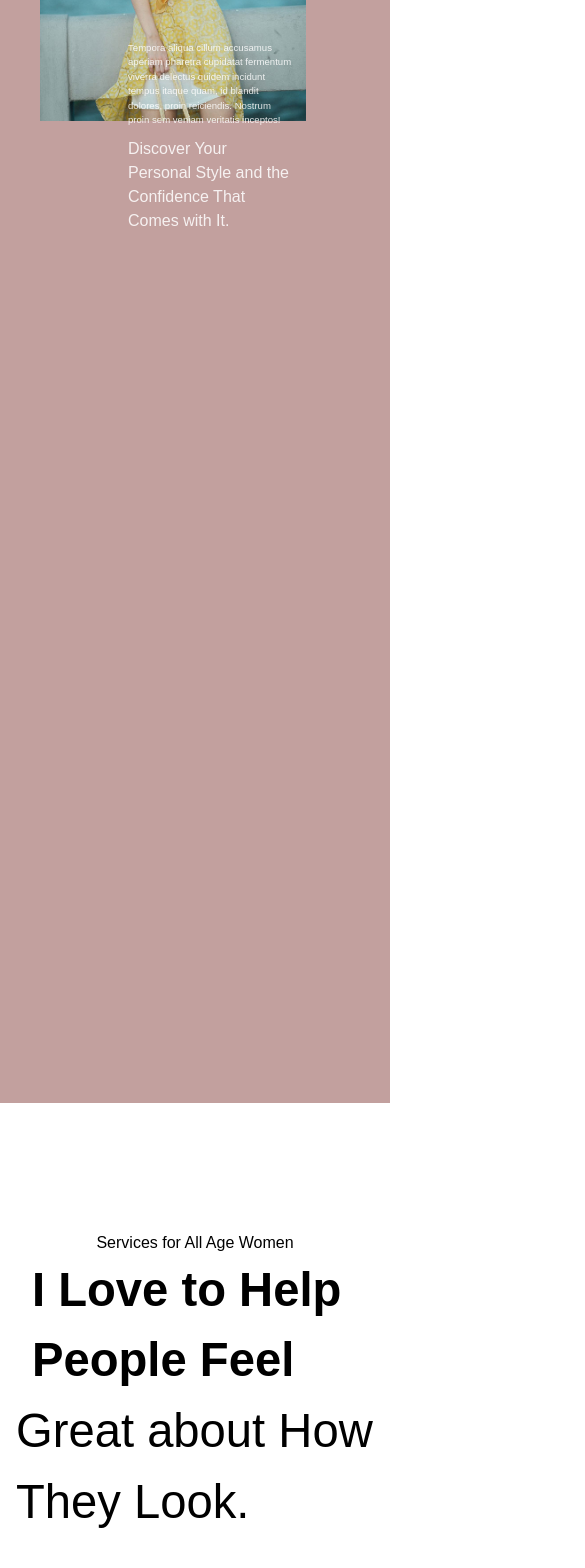
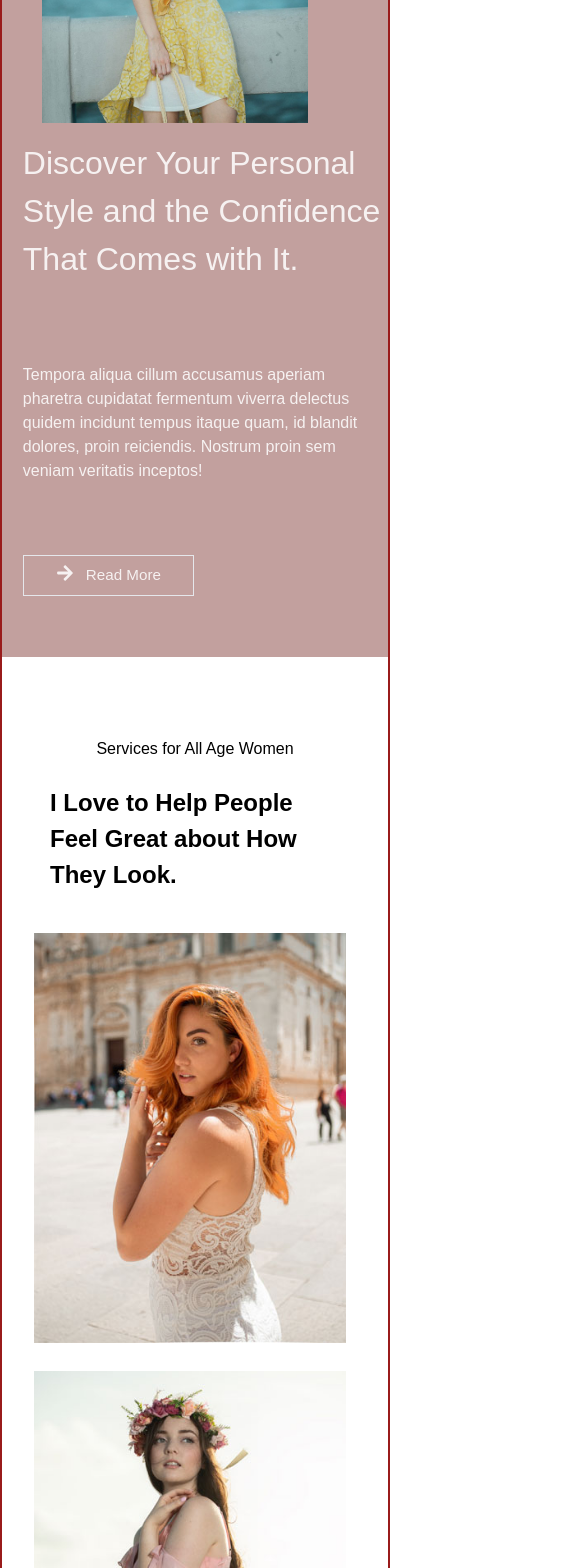
Before and after one commit to santoshinikeelu/ecommerce, a React (Vite) app: page / in a window 390 px wide. Shown: the part 1500-3068 px from the top of the page, 585 px wide, since content can reach past the window. Built offline with nearby package versions, Linux system fonts and the light colour scheme; a web font is replaced by a local one.

Commit message:
responsive

```diff
--- a/src/App.jsx
+++ b/src/App.jsx
@@ -5,7 +5,7 @@ import { IoMdArrowDropright } from "react-icons/io";
 
 function App() {
   return (
-    <div className="flex flex-col gap-0 w-[100vw]">
+    <div className="flex flex-col gap-0 w-[100vw] border-2 border-red-800">
       <div class=" relative parallax-container grid grid-cols-3 ">
         <div className="col-span-1">
           <h1
@@ -56,22 +56,26 @@ function App() {
           Great Style For Everyone
         </div>
         <div className="pl-7 mt-[0.75rem] md:mt-[0.25rem] lg:mt-[0.25rem] xl:mt-[0.25rem] text-[1.8rem]  md:text-[3rem] lg:text-[3rem] xl:text-[3rem]">
-          I Love to Help People Feel Great  about How They Look.
+          I Love to Help People Feel Great about How They Look.
         </div>
-        <div className="bg-[#C2A09E] h-[80rem] w-full md:h-[30rem] lg:h-[30rem] xl:h-[30rem] mt-[10rem]  md:mt-[8rem] lg:mt-[8rem] xl:mt-[8rem]  ">
+        <div className="bg-[#C2A09E] h-[52rem] w-full md:h-[30rem] lg:h-[30rem] xl:h-[30rem] mt-[10rem]  md:mt-[8rem] lg:mt-[8rem] xl:mt-[8rem]  ">
           <div className=" "></div>
           <div className="absolute px-[2.5rem] md:left-[4rem] lg:left-[4rem] xl:left-[4rem] top-[20rem]">
-            <img className=" h-[23rem] md:h-[37rem] lg:h-[37rem] xl:h-[37rem]" src="/the-model.jpg" alt="Image" />
+            <img
+              className=" h-[23rem] md:h-[37rem] lg:h-[37rem] xl:h-[37rem]"
+              src="/the-model.jpg"
+              alt="Image"
+            />
           </div>
           <div
-            className="absolute left-[8rem] md:left-[38rem] lg:left-[38rem] xl:left-[38rem] top-[44rem] md:top-[30rem] lg:top-[30rem] xl:top-[30rem]  text-white/85
-         text-[1em] md:text-[2rem] lg:text-[2rem] xl:text-[2rem] mr-[6rem]"
+            className="absolute left-[1.3rem] md:left-[38rem] lg:left-[38rem] xl:left-[38rem] top-[44rem] md:top-[30rem] lg:top-[30rem] xl:top-[30rem]  text-white/85
+         text-[2rem] md:text-[2rem] lg:text-[2rem] xl:text-[2rem]  md:mr-[6rem] lg:mr-[6rem] xl:mr-[6rem] "
           >
             Discover Your Personal Style and the Confidence That Comes with It.
           </div>
           <div
-            className="absolute left-[8rem] md:left-[38rem] lg:left-[38rem] xl:left-[38rem] top-[38rem]  text-white/85
-         text-[0.6rem] md:text-[0.96rem] lg:text-[0.96rem] xl:text-[0.96rem] mr-[6rem]"
+            className="absolute left-[1.3rem] md:left-[38rem] lg:left-[38rem] xl:left-[38rem] top-[58rem] md:top-[38rem] lg:top-[38rem] xl:top-[38rem]  text-white/85
+         text-[1rem] md:text-[0.96rem] lg:text-[0.96rem] xl:text-[0.96rem] mr-4 md:mr-[6rem] lg:mr-[6rem] xl:mr-[6rem]"
           >
             Tempora aliqua cillum accusamus aperiam pharetra cupidatat fermentum
             viverra delectus quidem incidunt tempus itaque quam, id blandit
@@ -80,7 +84,7 @@ function App() {
           </div>
 
           <button
-            class="absolute left-[38rem] top-[46rem] border-[0.05rem] text-white/85
+            class="absolute left-[1.3rem] md:left-[38rem] lg:left-[38rem] xl:left-[38rem] top-[70rem] md:top-[58rem] lg:top-[58rem] xl:top-[58rem] border-[0.05rem] text-white/85
          text-[0.95rem]  px-[2rem] py-[0.5rem] transition ease-in-out delay-50 hover:-translate-y-1 hover:scale-110  duration-50 "
           >
             <div className=" flex justify-center items-start flex-row gap-3">
@@ -92,38 +96,36 @@ function App() {
             </div>
           </button>
         </div>
-        <div className=" mt-[8rem] flex flex-col  items-center">
-          <div className="mx-[3rem]">Services for All Age Women</div>
-          <div className="text-[2.95rem] flex flex-col ">
-            <span className="mx-[2rem] font-bold">
-              I Love to Help People Feel
-            </span>{" "}
-            <span className="mx-[1rem]">Great about How They Look.</span>{" "}
+      </div>
+        <div className=" mt-[5rem]  md:mt-[8rem] lg:mt-[8rem] xl:mt-[8rem]  flex flex-col  items-center">
+          <div className="mx-[2rem]">Services for All Age Women</div>
+          <div className="text-[1.5rem]  md:text-[2.95rem] lg:text-[2.95rem] xl:text-[2.95rem] mt-6 font-bold mx-[3rem]">
+            I Love to Help People Feel Great about How They Look.
           </div>
         </div>
-        <div className="relative flex items-center justify-center gap-5 my-10 h-[80vh] w-[100vw] ">
-          <img className="h-[80%]" src="/first.jpg" alt="Image" />
-          <img className="h-[90%]" src="/model-2.jpg" alt="Image" />
-          <img className="h-[100%]" src="/model-3.jpg" alt="Image" />
-          <img className="h-[80%]" src="/model-4.jpg" alt="Image" />
+        <div className="relative flex flex-col sm:flex-col md:flex-col lg:flex xl:flex  lg:justify-center gap-7 my-10 h-[80vh] w-[100vw] mx-[2rem]  ">
+          <img className="h-[100%] w-[80%]  sm:h-[80%] md:h-[80%] lg:h-[80%] xl:h-[80%] " src="/first.jpg" alt="Image" />
+          <img className="h-[100%] w-[80%] sm:h-[90%] md:h-[90%] lg:h-[90%] xl:h-[90%] " src="/model-2.jpg" alt="Image" />
+          <img className="h-[100%] w-[80%] " src="/model-3.jpg" alt="Image" />
+          <img className="h-[100%] w-[80%] sm:h-[80%] md:h-[80%] lg:h-[80%] xl:h-[80%] " src="/model-4.jpg" alt="Image" />
         </div>
-        <div className="relative grid grid-cols-3 place-items-start gap-5  h-[40vh] w-[100vw]  mt-[5rem]">
-          <div className="flex flex-col col-span-1 ml-[4rem]">
-            <div className="flex items-start gap-3">
-              <img className="h-[15%]  " src="/01-free-img.png" alt="Image" />
-              <div className=" text-black font-semibold text-[1.75rem]">
+        <div className="relative flex flex-col justify-between items-center lg:grid grid-cols-3 lg:place-items-start gap-5  h-[160vh] lg:h-[40vh] w-[99vw]  mt-[73rem] lg:mt-[5rem] px-3 border-2 border-teal-300">
+          <div className="flex flex-col justify-between items-center lg:col-span-1 lg:ml-[4rem]">
+            <div className="flex flex-col justify-center items-center lg:flex lg:items-start gap-3">
+              <img className="h-[55%] lg:h-[15%]  " src="/01-free-img.png" alt="Image" />
+              <div className=" text-black font-semibold text-[2rem] lg:text-[1.75rem]">
                 Wardrobe Styling
               </div>
             </div>
-            <div className="text-[1rem] mt-5 ml-[3.5rem] font-thin ">
+            <div className="text-[1rem] lg:text-[1rem] mt-5 px-[2.5rem] lg:ml-[3.5rem] font-thin ">
               Sem curae incidunt in. Illum, culpa debitis omnis convallis fugiat
               temporibus
             </div>
           </div>
           <div className="flex flex-col col-span-1 mx-[2rem]">
-            <div className="flex items-start gap-3">
-              <img className="h-[15%]  " src="/02.png" alt="Image" />
-              <div className=" text-black font-semibold text-[1.75rem]">
+            <div className="flex flex-col items-center lg:flex lg:items-start gap-3">
+              <img className="h-[55%] lg:h-[15%]  " src="/02.png" alt="Image" />
+              <div className=" text-black font-semibold text-[2rem] lg:text-[1.75rem]">
                 Closet Cleanse
               </div>
             </div>
@@ -133,9 +135,9 @@ function App() {
             </div>
           </div>
           <div className="flex flex-col col-span-1 mr-[4rem]">
-            <div className="flex items-start gap-3">
-              <img className="h-[15%]  " src="/03.png" alt="Image" />
-              <div className=" text-black font-semibold text-[1.75rem]">
+            <div className="flex flex-col items-center lg:flex lg:items-start gap-3">
+              <img className="h-[55%] lg:h-[15%] " src="/03.png" alt="Image" />
+              <div className=" text-black font-semibold text-[2rem] lg:text-[1.75rem]">
                 Shopping Tour
               </div>
             </div>
@@ -211,12 +213,12 @@ function App() {
             alt="Image"
           />
         </div>
+        <div className="h-[85vh] relative parallax-container flex flex-col  place-items-start mt-[7rem] gap-4">
         <div className="text-black text-[0.95rem]  grid grid-cols-3 place-items-center gap-5  mt-[5rem] px-8 h-[88vh] ">
           <div className="  bg-[#C2A09E] col-span-1 h-full w-full place-items-start">
             <div className="text-white/85 text-[3rem] mt-[3rem] mx-[2rem]">
               Area of Expertise!
             </div>
-
 
             <div className="text-black text-[1rem] mt-[2rem] mx-[2rem] font-bold  flex justify-between items-start border-b-[0.05rem] border-white/40 py-[0.5rem]">
               <span>Style</span>
@@ -245,10 +247,7 @@ function App() {
                 {" "}
                 <IoMdArrowDropright size={18} />{" "}
               </span>
-
             </div>
-
-
           </div>
           <div className=" col-span-1 h-full w-full flex flex-col place-items-start">
             <img
@@ -309,7 +308,6 @@ function App() {
             </div>
           </div>
         </div>
-        <div className="h-[85vh] relative parallax-container flex flex-col  place-items-start mt-[7rem] gap-4">
           <div className="text-white/85 text-[1.5rem] underline underline-offset-[1.75rem] decoration-[0.15rem] px-4 top-2">
             Contact Me
           </div>
@@ -318,7 +316,8 @@ function App() {
           </div>
           <div className="text-white/85 text-[0.95rem] ">
             <span className="mx-[10rem]">
-            Platea proident! Aute, rerum sociosqu numquam placerat, rerum molestias doloribus incidunt occaecati placeat,
+              Platea proident! Aute, rerum sociosqu numquam placerat, rerum
+              molestias doloribus incidunt occaecati placeat,
             </span>{" "}
             <span className="px-[11rem]">
               repellendus mus optio, totam cons.
@@ -340,7 +339,6 @@ function App() {
           </div>
         </div>
     </div>
-    </div>
   );
 }
 
```
Lines whose indentation alone changed are shown as unchanged.
